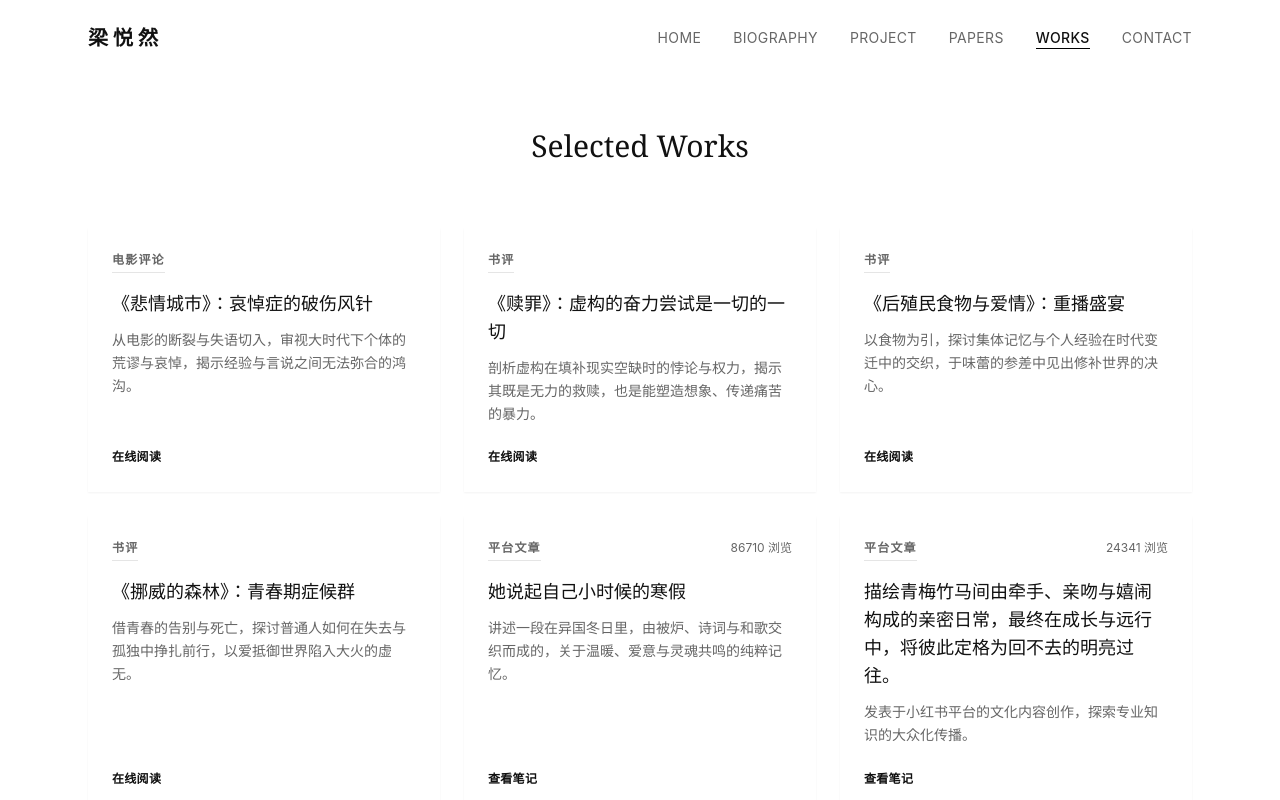
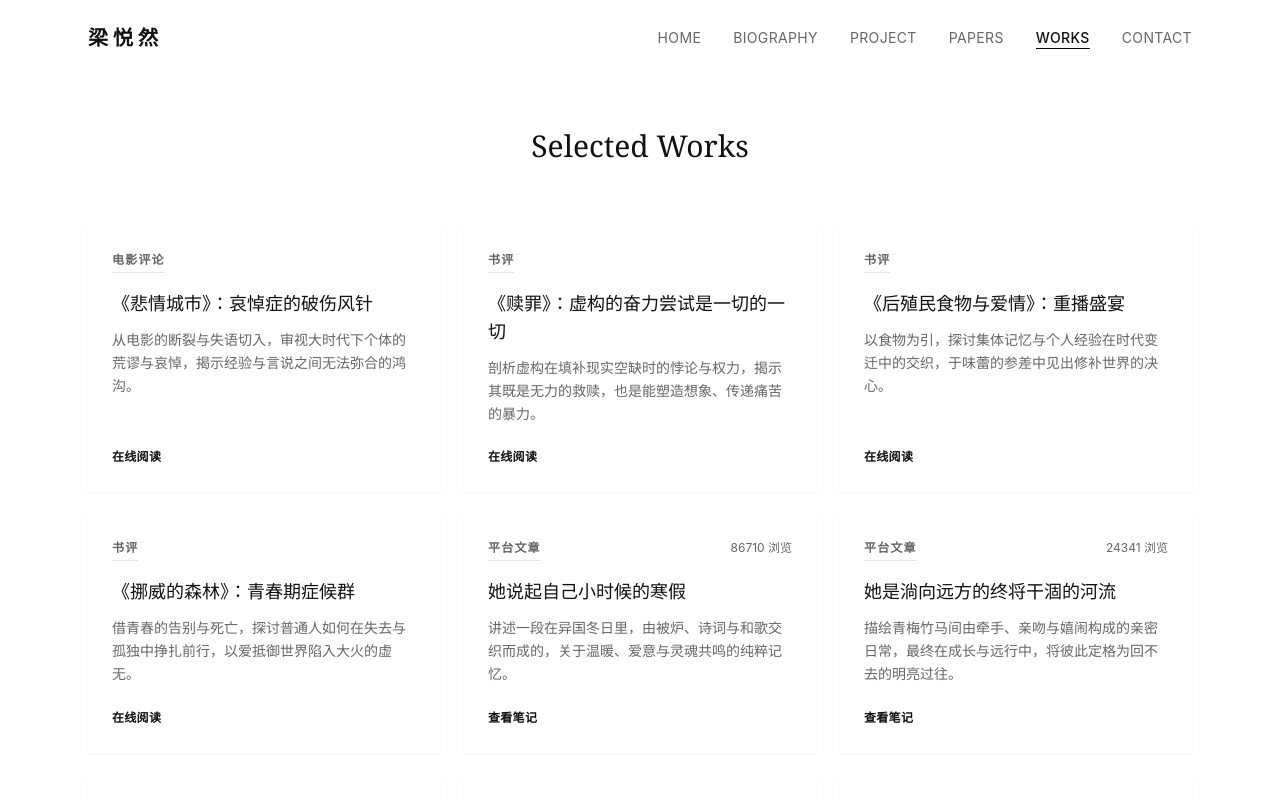
Before and after one commit to Moonstruckk/lyrportfolio.github.io, a React (Vite) app: page /lyrportfolio.github.io/works in a window 1280 px wide. Shown: the top 800 px of the page. Built offline with nearby package versions, Linux system fonts and the light colour scheme.

Commit message:
update portfolio works again!!!

```diff
--- a/src/data/works.js
+++ b/src/data/works.js
@@ -79,10 +79,10 @@ type:"平台文章",
 
 platform:"小红书",
 
-title:"描绘青梅竹马间由牵手、亲吻与嬉闹构成的亲密日常，最终在成长与远行中，将彼此定格为回不去的明亮过往。",
+title:"她是淌向远方的终将干涸的河流",
 
 desc:
-"发表于小红书平台的文化内容创作，探索专业知识的大众化传播。",
+"描绘青梅竹马间由牵手、亲吻与嬉闹构成的亲密日常，最终在成长与远行中，将彼此定格为回不去的明亮过往。",
 
 views:"24341 浏览",
 
```
